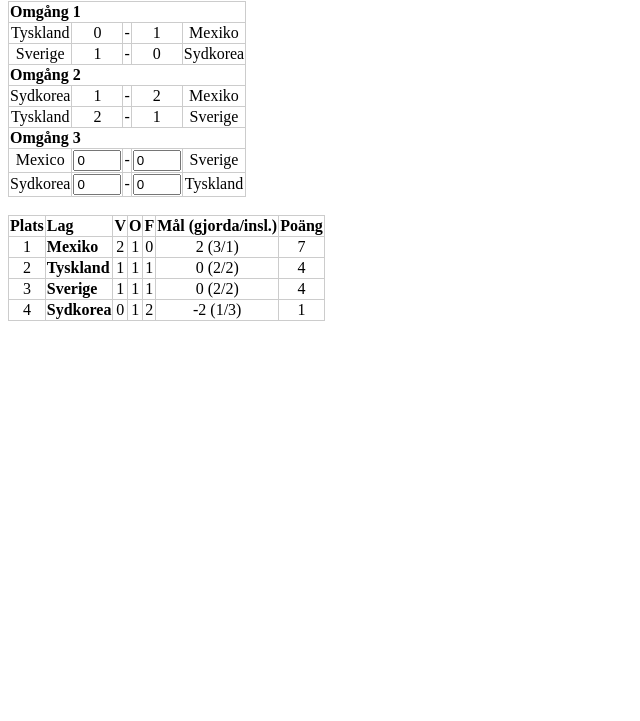
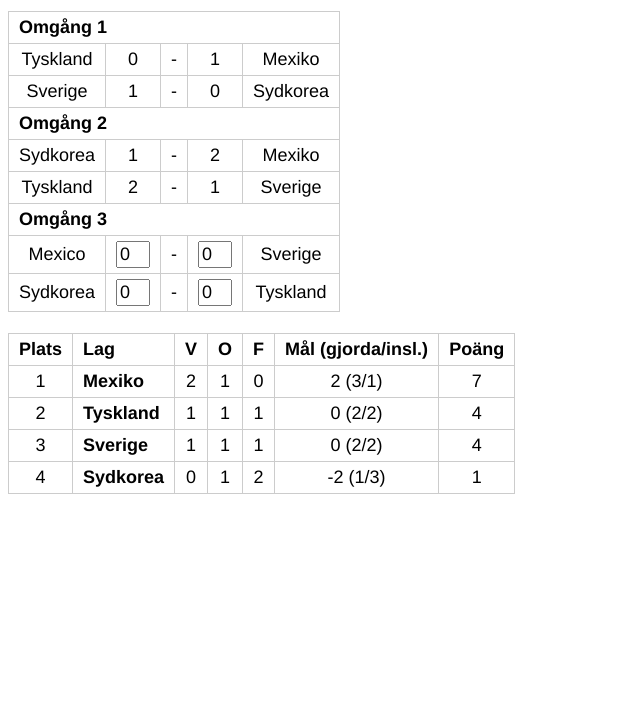
Before and after one commit to henrikekelof/VM-2018-grupp-F, a plain HTML site: page index.html in a window 1280 px wide. Shown: the part 79-800 px from the top of the page, without its empty margins (0-640 px from the left). Drawn offline with nearby package versions, Linux system fonts and the light colour scheme.

Commit message:
Some styling

```diff
--- a/index.html
+++ b/index.html
@@ -2,8 +2,12 @@
 <html>
 <head>
     <style>
+        body, input {
+            font-family: Helvetica, Arial, sans-serif;
+            font-size: 18px;
+        }
         table { border-collapse: collapse; }
-        th, td { border: 1px solid #ccc; }
+        th, td { border: 1px solid #ccc; padding: 5px 10px; }
         th { text-align: left; }
         td { text-align: center; }
     </style>
```
